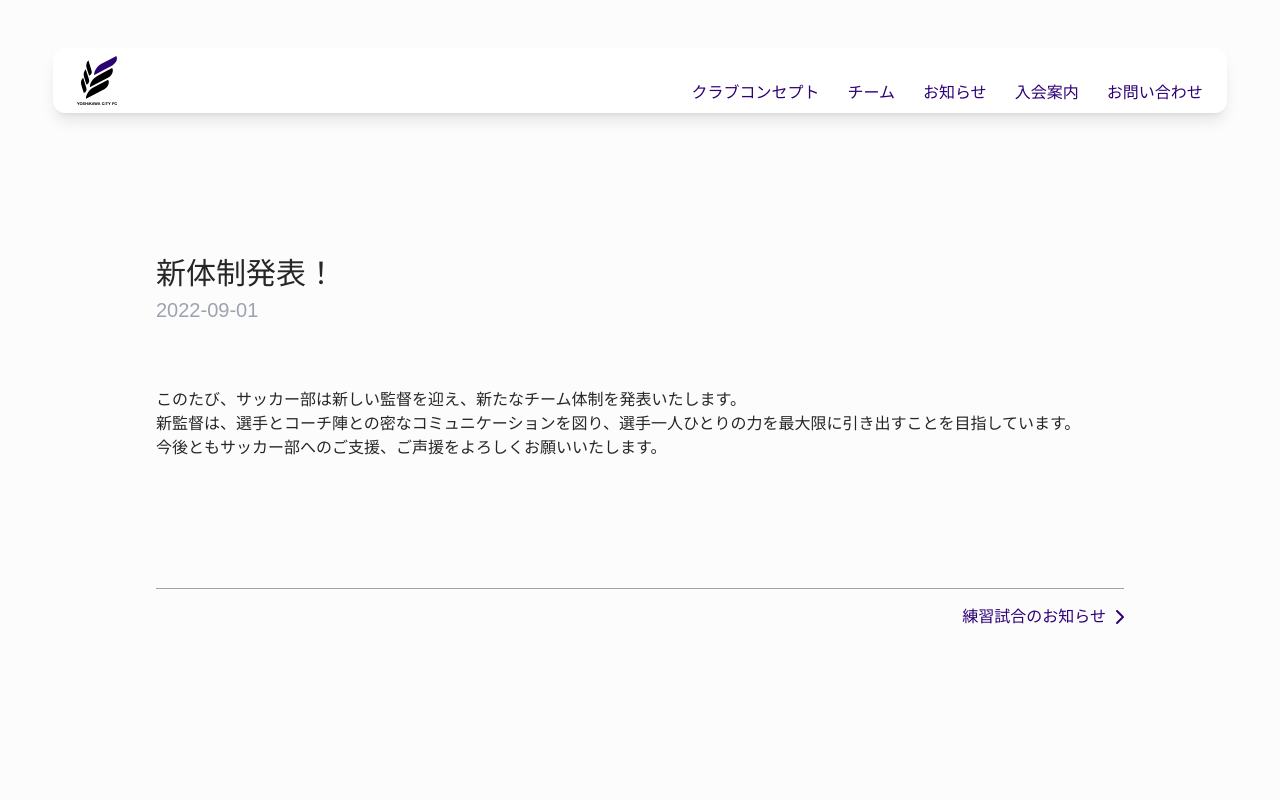
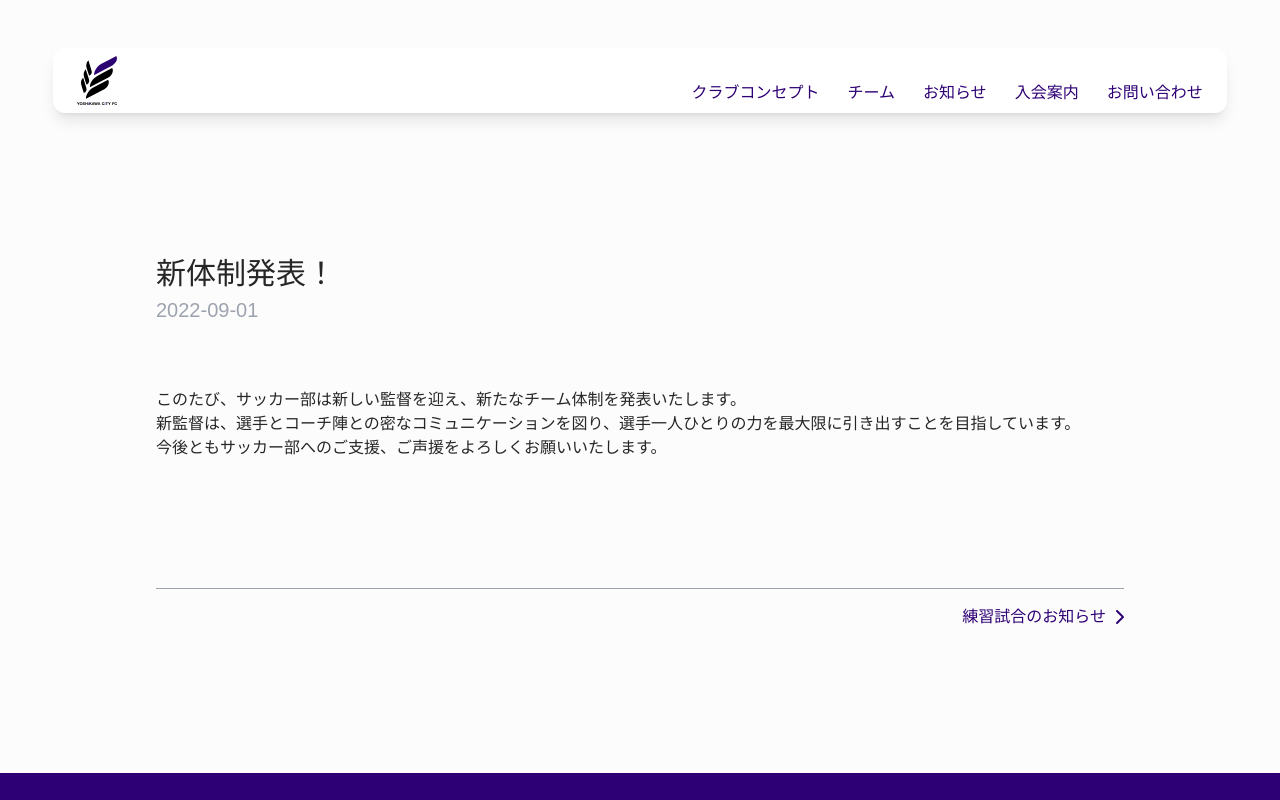
Before and after one commit to yoshikawacityfc/yoshikawacityfc, a Next.js app in the folder apps/frontend/: page /news/1 in a window 1280 px wide. Shown: the top 800 px of the page. Built offline with nearby package versions, Linux system fonts and the light colour scheme; a small style sheet from the web is missing.

Commit message:
:recycle: リファクタリング(Refactoring)

```diff
--- a/apps/frontend/src/features/news/components/NewsDetail.tsx
+++ b/apps/frontend/src/features/news/components/NewsDetail.tsx
@@ -39,6 +39,7 @@ export const NewsDetail = ({ id }: NewDetailProps): JSX.Element => {
             className="mb-32"
           ></div>
 
+          {/* TODO：以下コンポーネント化 */}
           <div className="border-t-[1px] border-gray-400 py-4 flex justify-between">
             <div>
               {prevNews && (
--- a/apps/frontend/src/pages/news/[id].tsx
+++ b/apps/frontend/src/pages/news/[id].tsx
@@ -8,7 +8,7 @@ const News: NextPage = () => {
 
   return (
     <MainLayout>
-      <section className="pt-64 min-h-screen">
+      <section className="pt-64 min-h-[70vh]">
         <NewsDetail id={Number(router.query.id)} />
       </section>
     </MainLayout>
```
